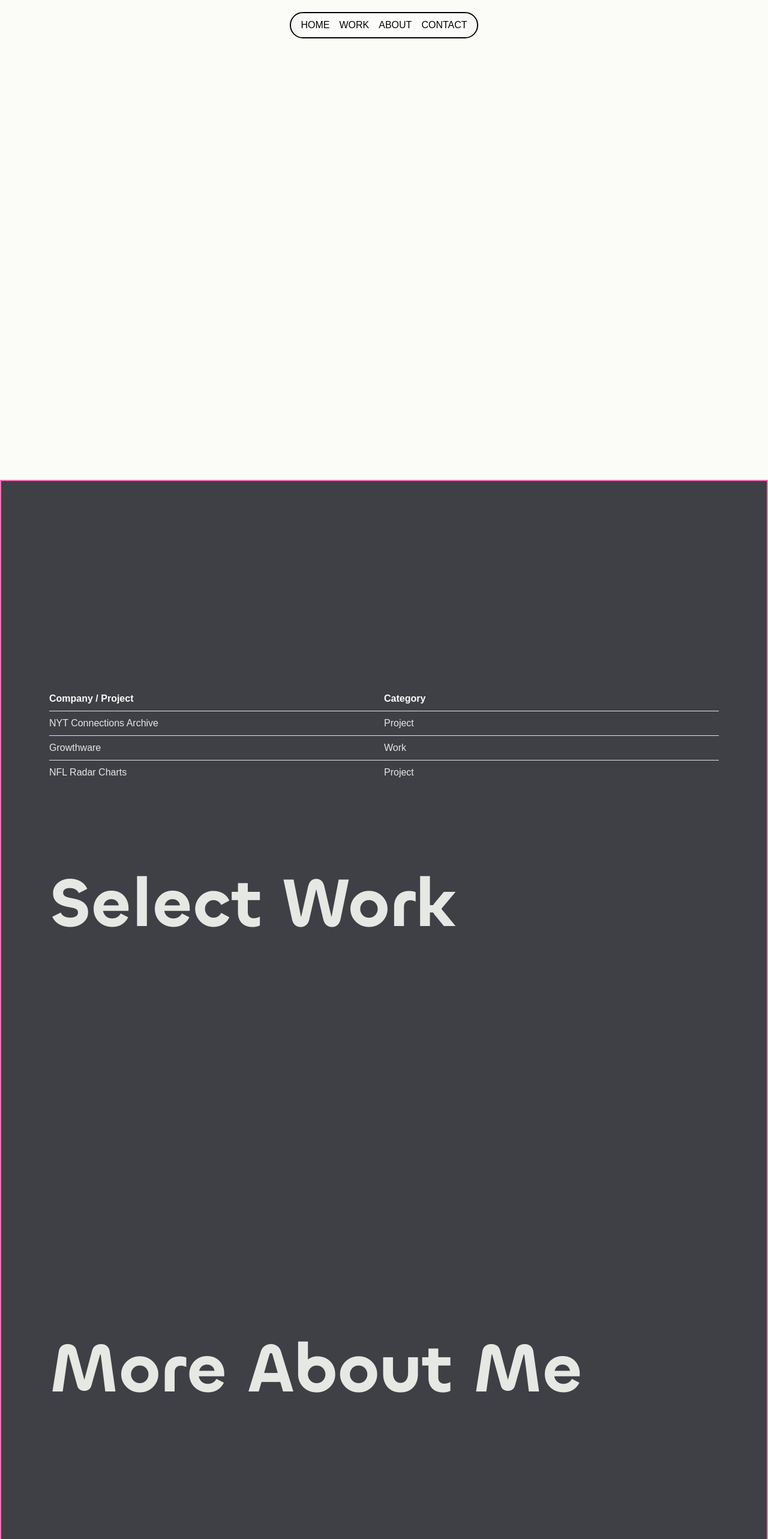
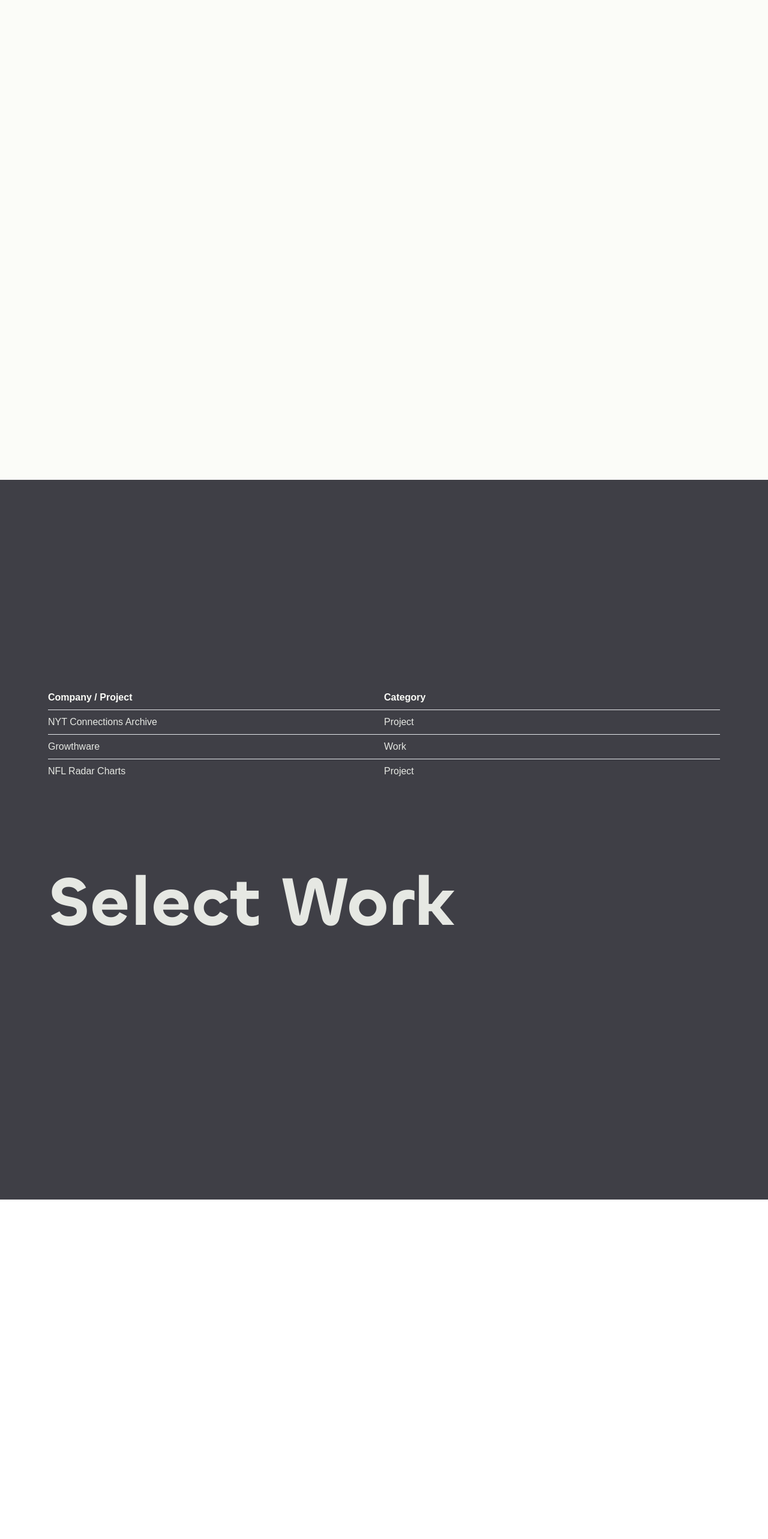
Before and after one commit to domsantini/portfolio2, a Next.js app: page / in a window 1280 px wide. Shown: the top 2566 px of the page at 60% size. After the commit the page ends 2000 px from the top, so only its background shows below. Built offline with nearby package versions, Linux system fonts and the light colour scheme; a web font is replaced by a local one.

Commit message:
Simplify v1

```diff
--- a/app/page.js
+++ b/app/page.js
@@ -19,16 +19,16 @@ export default function Home() {
 
   return (
     <main className="relative h-full min-h-screen bg-[#FBFCF8]">
-      <Header />
+      {/* <Header /> */}
       <LandingSection id="home" scrollYProgress={scrollYProgress} className='sticky top-0 z-[1] w-full'/>
       <div
         ref={wrapperRef}
         // style={{ borderRadius }}
-        className="relative z-[2] bg-zinc-700 h-[250svh] border-solid border-2 border-pink-400"
+        className="relative z-[2] bg-zinc-700 h-full"
       >
         <WorkSection id="work" className='relative z-[5]'/>
-        <AboutSection id="about" className='relative z-[6]'/>
-        <ContactSection id='contact' className='sticky bottom-0 z-[3] bg-[#FBFCF8] border-2 border-solid border-green-400'/>
+        {/* <AboutSection id="about" className='relative z-[6]'/> */}
+        <ContactSection id='contact' className='sticky bottom-0 z-[3] bg-[#FBFCF8]'/>
       </div>
       {/* <motion.div
         ref={wrapperRef}
```
